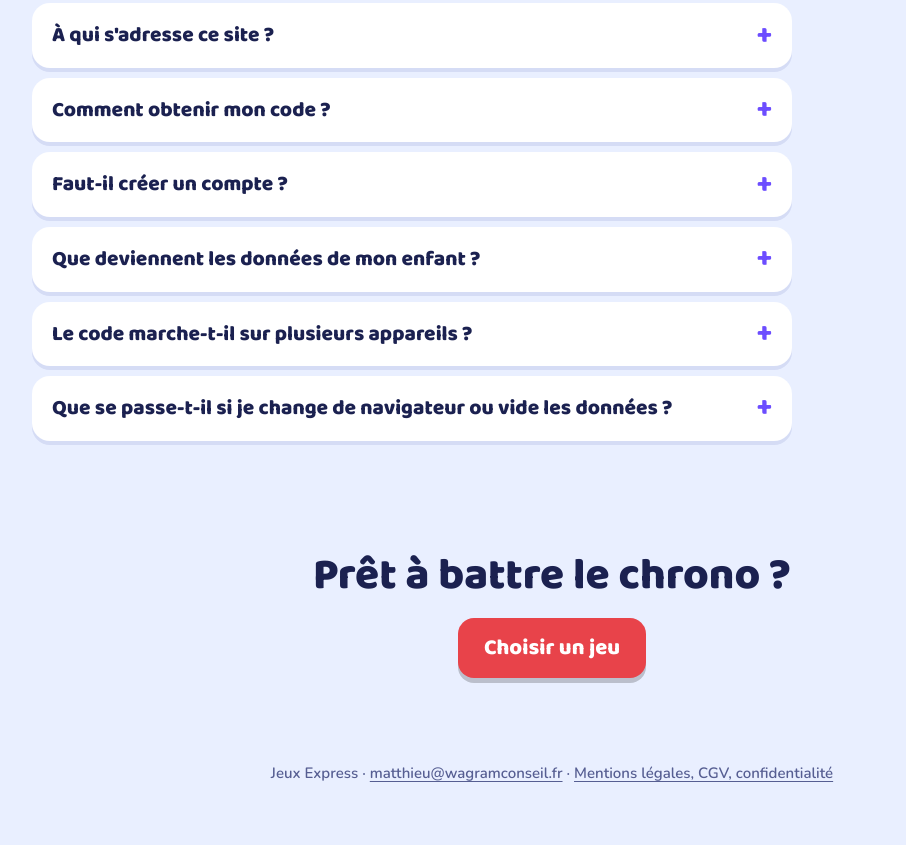
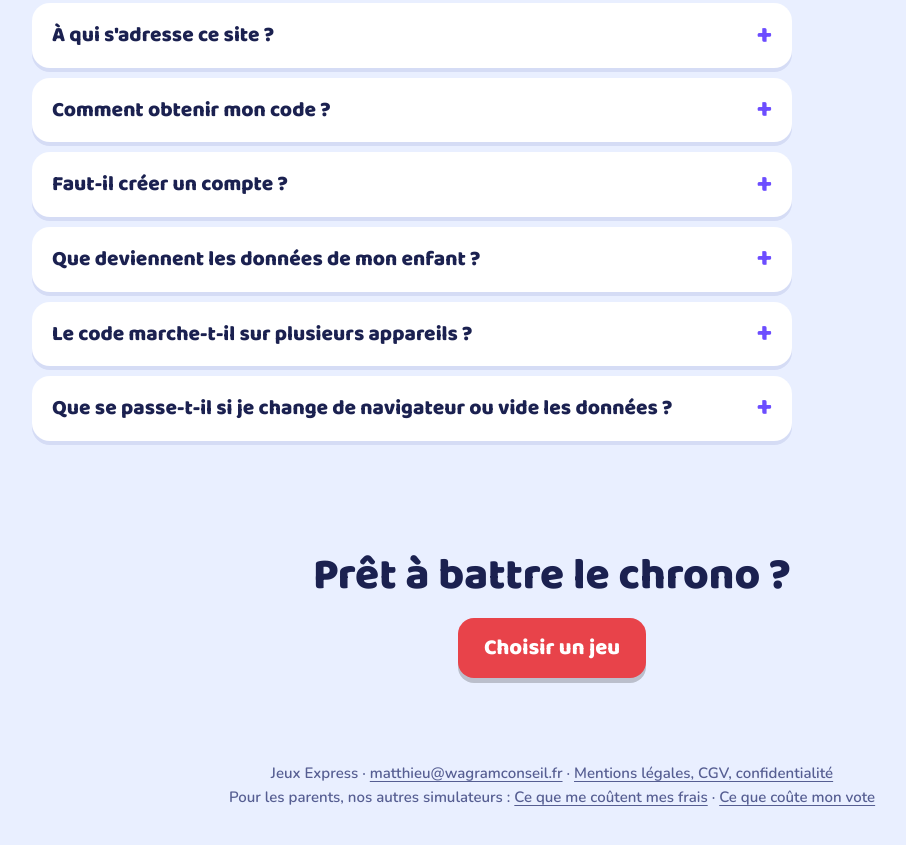
Before and after one commit to wggaming/tables-express, a plain HTML site: page index.html in a window 1280 px wide. Shown: the part 3181-4026 px from the top of the page, without its empty margins (88-994 px from the left). Drawn offline with nearby package versions, Linux system fonts and the light colour scheme.

Commit message:
Pied de page : nos autres simulateurs, pour les parents (#4)
Claude-Session: https://claude.ai/code/session_01HTg6kYMXN42zJhDYtaVSB4

Co-authored-by: Claude <noreply@anthropic.com>

```diff
--- a/index.html
+++ b/index.html
@@ -445,6 +445,7 @@ footer a { text-underline-offset: 3px; }
 
   <footer>
     <p>Jeux Express · <a class="js-mail" href="#">Nous contacter</a> · <a href="legal.html">Mentions légales, CGV, confidentialité</a></p>
+    <p>Pour les parents, nos autres simulateurs : <a href="https://frais.wagramconseil.fr/">Ce que me coûtent mes frais</a> · <a href="https://vote.wagramconseil.fr/">Ce que coûte mon vote</a></p>
   </footer>
 </div>
 
```
